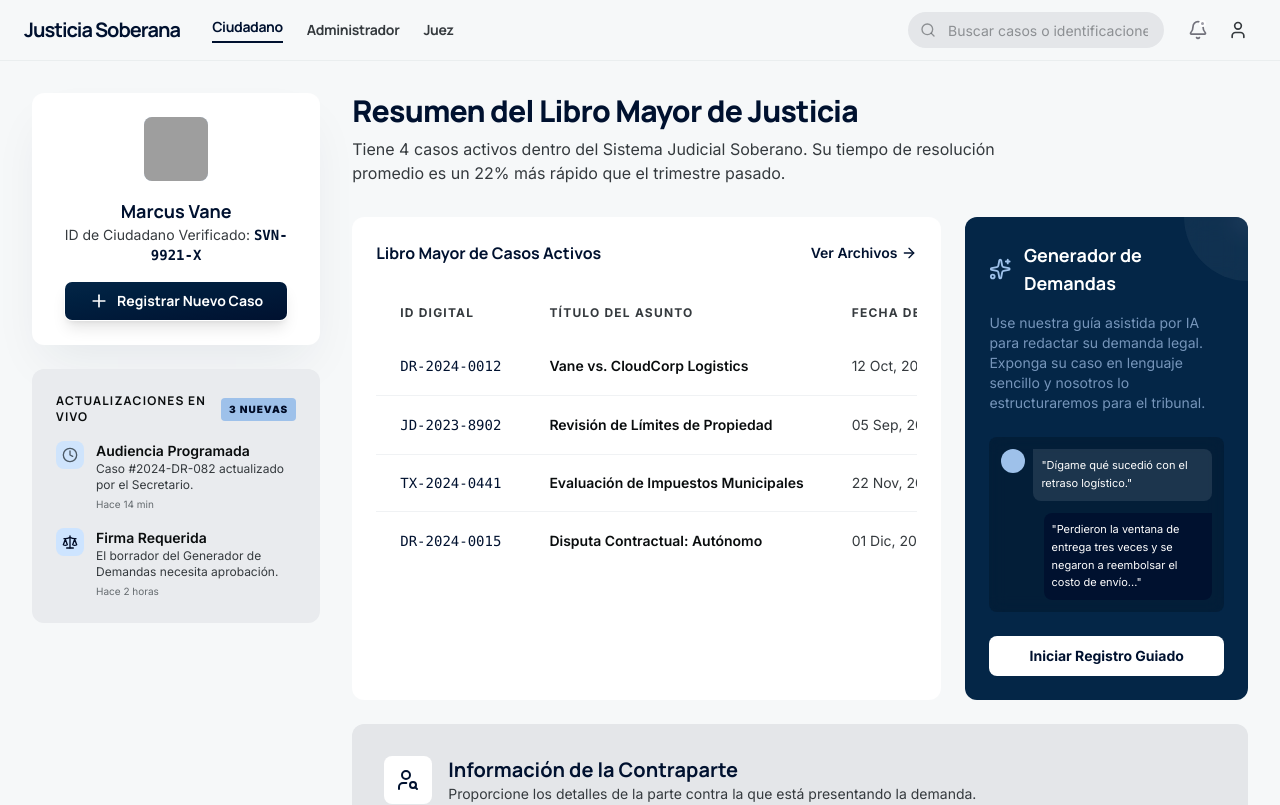
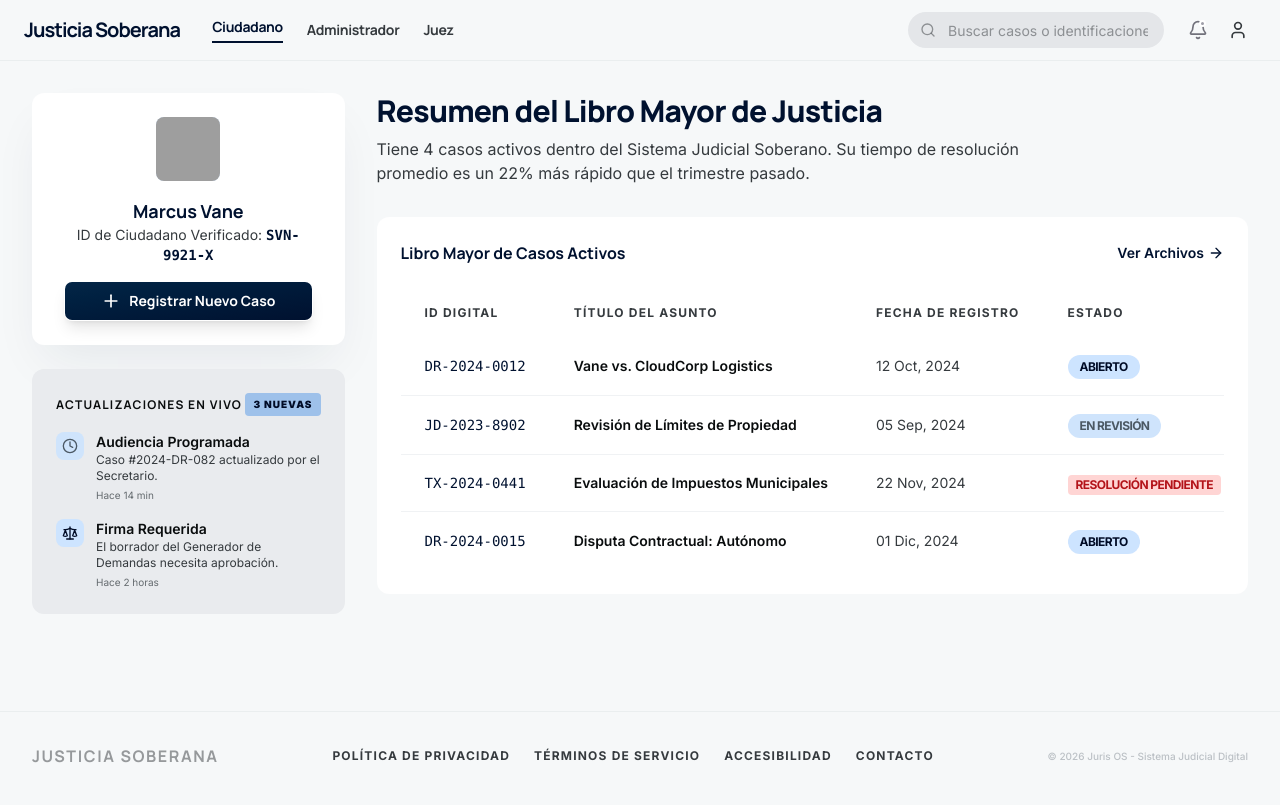
Before and after one commit to Edwin00821/juris-os, a Next.js app in the folder apps/web/: page /citizen in a window 1280 px wide. Shown: the top 805 px of the page. Built offline with nearby package versions, Linux system fonts and the light colour scheme; grey boxes are pictures that could not be loaded.

Commit message:
refactor: add citizen portal page and sidebar layout components

```diff
--- a/apps/web/src/modules/citizen/components/citizen-sidebar.tsx
+++ b/apps/web/src/modules/citizen/components/citizen-sidebar.tsx
@@ -7,6 +7,7 @@ import { Badge } from "@juris-os/ui/components/badge";
 import { Button } from "@juris-os/ui/components/button";
 import { Card, CardContent } from "@juris-os/ui/components/card";
 import { Clock, Plus, Scale } from "lucide-react";
+import Link from "next/link";
 
 export function CitizenSidebar() {
 	return (
@@ -29,7 +30,12 @@ export function CitizenSidebar() {
 							SVN-9921-X
 						</span>
 					</p>
-					<Button className="w-full gap-2">
+					<Button
+						className="w-full gap-2"
+						// @ts-expect-error - Ignoramos temporalmente hasta crear la ruta
+						render={<Link href="/citizen/new-case" />}
+						nativeButton={false}
+					>
 						<Plus className="size-5" />
 						Registrar Nuevo Caso
 					</Button>
--- a/apps/web/src/modules/citizen/pages/citizen-portal-page.tsx
+++ b/apps/web/src/modules/citizen/pages/citizen-portal-page.tsx
@@ -1,11 +1,11 @@
+"use client";
+
 import { ActiveCasesLedger } from "../components/active-cases-ledger";
-import { AiLawsuitGenerator } from "../components/ai-lawsuit-generator";
 import { CitizenSidebar } from "../components/citizen-sidebar";
-import { CounterpartyForm } from "../components/counterparty-form";
 
 export function CitizenPortalPage() {
 	return (
-		<main className="mx-auto flex w-full max-w-400 grow flex-col gap-8 px-4 py-8 md:flex-row md:px-8">
+		<main className="mx-auto flex w-full max-w-[1600px] grow flex-col gap-8 px-4 py-8 md:flex-row md:px-8">
 			<CitizenSidebar />
 
 			<div className="flex grow flex-col gap-8">
@@ -20,16 +20,8 @@ export function CitizenPortalPage() {
 					</p>
 				</section>
 
-				<div className="grid grid-cols-1 gap-6 lg:grid-cols-12">
-					<div className="lg:col-span-8">
-						<ActiveCasesLedger />
-					</div>
-					<div className="lg:col-span-4">
-						<AiLawsuitGenerator />
-					</div>
-					<div className="lg:col-span-12">
-						<CounterpartyForm />
-					</div>
+				<div className="grid grid-cols-1 gap-6">
+					<ActiveCasesLedger />
 				</div>
 			</div>
 		</main>
```
Also changed, not shown: 1 other file (tests, documents, lock files or other folders).
